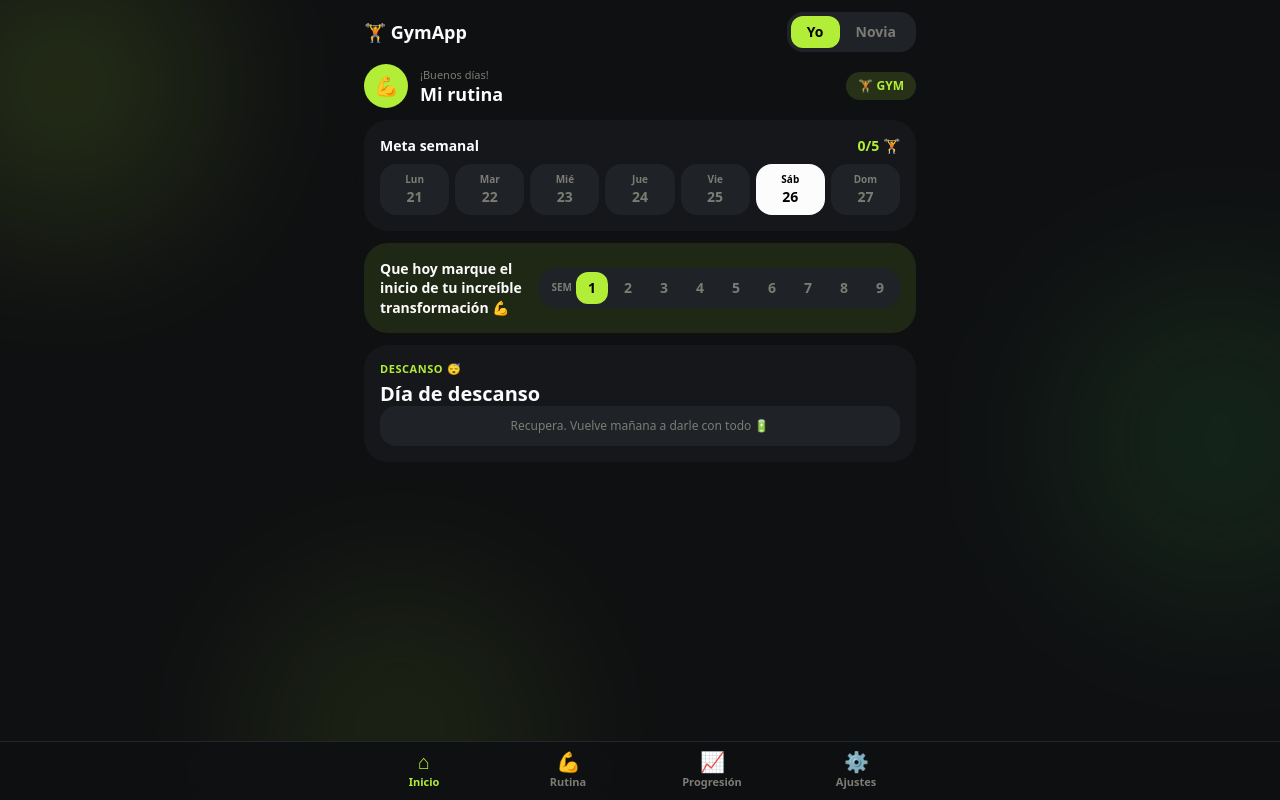
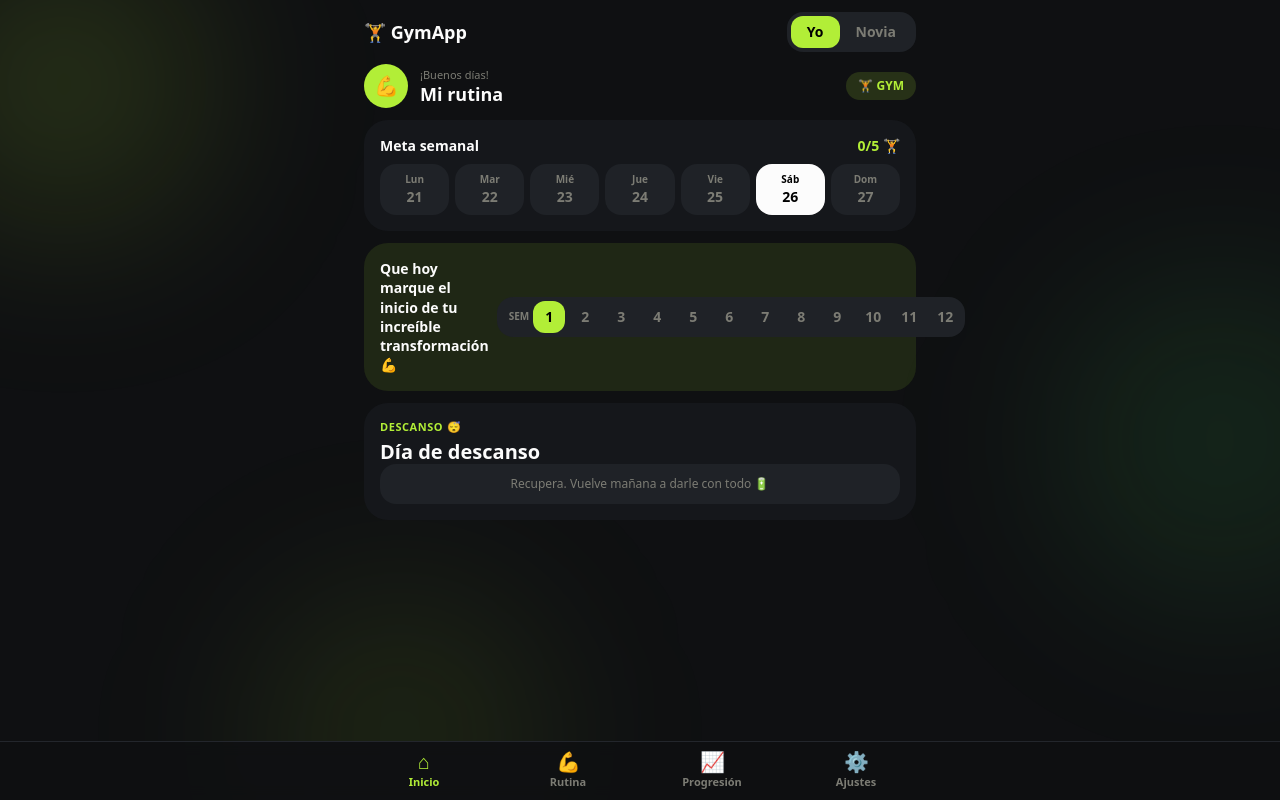
Before and after one commit to juanosio/tandem, a React (Vite) app: page / in a window 1280 px wide. Built offline with nearby package versions, Linux system fonts and the light colour scheme; the HTML template or start-up script is replaced by a standard one.

Commit message:
Semanas 10-12 (copias S9): rutina 12 semanas completa, 372 slots

```diff
--- a/src/data/semanas.ts
+++ b/src/data/semanas.ts
@@ -4,7 +4,7 @@ import { RUTINA } from './rutina'
 // Modelo por semanas: la intensidad/cambios van por semana.
 // Semana 1 Lunes = datos ricos del usuario (ES+EN, videos, descanso, RPE).
 // Resto de días/semanas: fallback a la tabla base hasta que los definamos.
-export const SEMANAS_DISPONIBLES = [1, 2, 3, 4, 5, 6, 7, 8, 9]
+export const SEMANAS_DISPONIBLES = [1, 2, 3, 4, 5, 6, 7, 8, 9, 10, 11, 12]
 
 const S1_LUNES: Exercise[] = [
   {
@@ -188,6 +188,21 @@ export function getDayExercises(semana: number, dia: string): Exercise[] {
   if (semana === 9 && dia === 'Miércoles') return S9_MIERCOLES
   if (semana === 9 && dia === 'Jueves') return S9_JUEVES
   if (semana === 9 && dia === 'Viernes') return S9_VIERNES
+  if (semana === 10 && dia === 'Lunes') return S10_LUNES
+  if (semana === 10 && dia === 'Martes') return S10_MARTES
+  if (semana === 10 && dia === 'Miércoles') return S10_MIERCOLES
+  if (semana === 10 && dia === 'Jueves') return S10_JUEVES
+  if (semana === 10 && dia === 'Viernes') return S10_VIERNES
+  if (semana === 11 && dia === 'Lunes') return S11_LUNES
+  if (semana === 11 && dia === 'Martes') return S11_MARTES
+  if (semana === 11 && dia === 'Miércoles') return S11_MIERCOLES
+  if (semana === 11 && dia === 'Jueves') return S11_JUEVES
+  if (semana === 11 && dia === 'Viernes') return S11_VIERNES
+  if (semana === 12 && dia === 'Lunes') return S12_LUNES
+  if (semana === 12 && dia === 'Martes') return S12_MARTES
+  if (semana === 12 && dia === 'Miércoles') return S12_MIERCOLES
+  if (semana === 12 && dia === 'Jueves') return S12_JUEVES
+  if (semana === 12 && dia === 'Viernes') return S12_VIERNES
   return RUTINA.filter(e => e.dia === dia).sort((a, b) => a.orden - b.orden)
 }
 
@@ -1246,3 +1261,20 @@ const S9_MARTES = COPY(S8_MARTES, 9, 'mar')
 const S9_MIERCOLES = COPY(S8_MIERCOLES, 9, 'mie')
 const S9_JUEVES = COPY(S8_JUEVES, 9, 'jue')
 const S9_VIERNES = COPY(S8_VIERNES, 9, 'vie')
+
+// Semanas 10-12: copias exactas de la Semana 9. Rutina de 12 semanas completa.
+const S10_LUNES = COPY(S9_LUNES, 10, 'lun')
+const S10_MARTES = COPY(S9_MARTES, 10, 'mar')
+const S10_MIERCOLES = COPY(S9_MIERCOLES, 10, 'mie')
+const S10_JUEVES = COPY(S9_JUEVES, 10, 'jue')
+const S10_VIERNES = COPY(S9_VIERNES, 10, 'vie')
+const S11_LUNES = COPY(S9_LUNES, 11, 'lun')
+const S11_MARTES = COPY(S9_MARTES, 11, 'mar')
+const S11_MIERCOLES = COPY(S9_MIERCOLES, 11, 'mie')
+const S11_JUEVES = COPY(S9_JUEVES, 11, 'jue')
+const S11_VIERNES = COPY(S9_VIERNES, 11, 'vie')
+const S12_LUNES = COPY(S9_LUNES, 12, 'lun')
+const S12_MARTES = COPY(S9_MARTES, 12, 'mar')
+const S12_MIERCOLES = COPY(S9_MIERCOLES, 12, 'mie')
+const S12_JUEVES = COPY(S9_JUEVES, 12, 'jue')
+const S12_VIERNES = COPY(S9_VIERNES, 12, 'vie')
```
